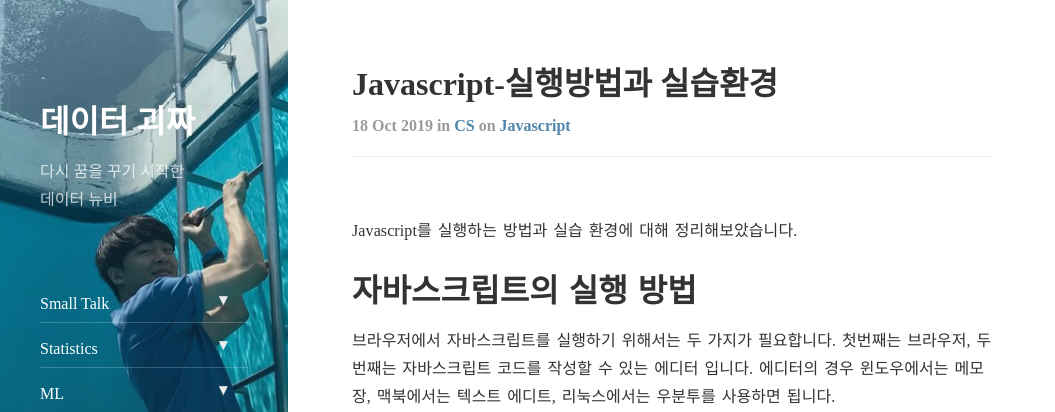
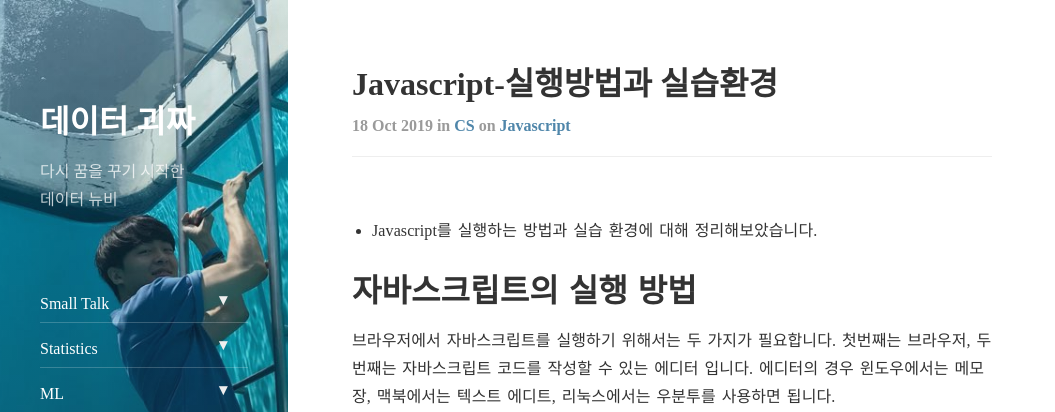
Before and after one commit to tryumanshow/data-weirdo.github.io, a Jekyll site: the page built from _posts/2019-10-18-cs-javascript-implement.markdown, in a window 1280 px wide. Shown: the top 412 px of the page, without its empty margins (0-1055 px from the left). Built offline with Jekyll 4.4.1, drawn with Linux system fonts in a browser that asks for light colours; nearby versions of some CDN libraries; comment, search, counter and statistics services are not loaded.

```diff
--- a/_posts/2019-10-18-cs-javascript-implement.markdown
+++ b/_posts/2019-10-18-cs-javascript-implement.markdown
@@ -9,7 +9,7 @@ comments: true
 
 ---
 
-Javascript를 실행하는 방법과 실습 환경에 대해 정리해보았습니다.
+- Javascript를 실행하는 방법과 실습 환경에 대해 정리해보았습니다.
 
 
 # 자바스크립트의 실행 방법
```
